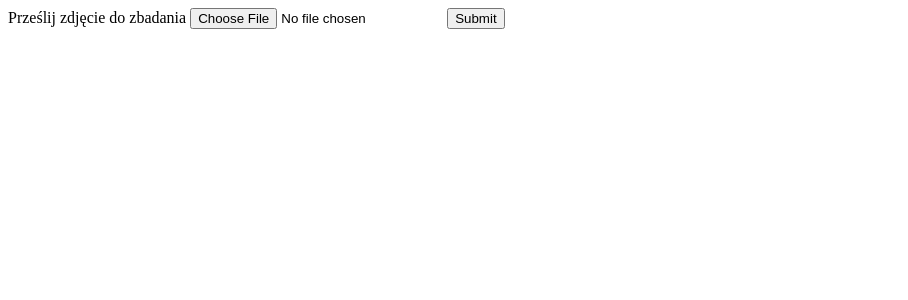
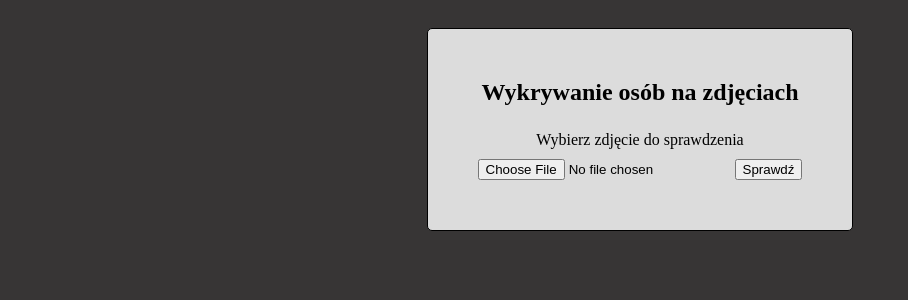
Before and after one commit to DariuszKusnierz/ZaawansowaneProgramowanie, a Flask app: page / in a window 1280 px wide. Shown: the top 300 px of the page, without its empty margins (0-908 px from the left). Run offline with Flask 2, Linux system fonts and the light colour scheme.

Commit message:
dodano postawową oprawę graficzną

```diff
--- /dev/null
+++ b/static/css/main.css
@@ -0,0 +1,28 @@
+body{
+    background: rgba(36, 33, 33, 0.911);
+    padding: 20px;
+}
+
+.container{
+    background: gainsboro;
+    border: solid black 1px;
+    border-radius: 5px;
+    margin: 0 auto;
+    padding: 50px;
+    width: fit-content;
+}
+
+form, h2{
+    text-align: center;
+    display: block;
+    margin: 0 auto;
+    max-width: 500px;
+}
+
+h2{
+    margin-bottom: 25px;
+}
+
+input{
+    margin-top: 10px;
+}
--- a/templates/img.html
+++ b/templates/img.html
@@ -1,6 +1,9 @@
 <!DOCTYPE html>
-<title> {% block title%}{% endblock %} - Flask</title>
+<title> ZP-Person-Detection</title>
+<link rel="stylesheet" href="{{ url_for('static', filename='css/main.css') }}">
 
 {% block content %}
+<div class="container">
     <img src="{{ user_image }}" alt="error">
+</div>
 {% endblock %}
--- a/templates/index.html
+++ b/templates/index.html
@@ -1,10 +1,14 @@
 <!DOCTYPE html>
-<title> {% block title%}{% endblock %} - Flask</title>
+<title> ZP-Person-Detection</title>
+<link rel="stylesheet" href="{{ url_for('static', filename='css/main.css') }}">
 
 {% block content %}
+<div class="container">
+    <h2> Wykrywanie osób na zdjęciach</h2>
     <form method="post" action="img" enctype=multipart/form-data>
-        <label for="img">Prześlij zdjęcie do zbadania</label>
+        <label for="img">Wybierz zdjęcie do sprawdzenia</label><br/>
         <input name="img" id="img" type="file">
-        <input type="submit">
+        <input type="submit" value="Sprawdź">
     </form>
+</div>
 {% endblock %}
```
Also changed, not shown: static/IMG/img.jpg (deleted).
